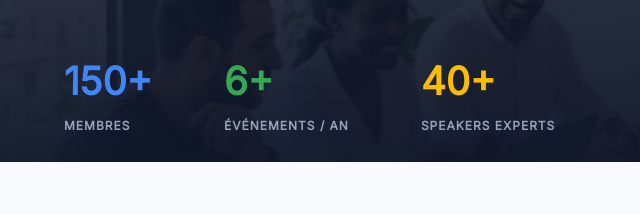
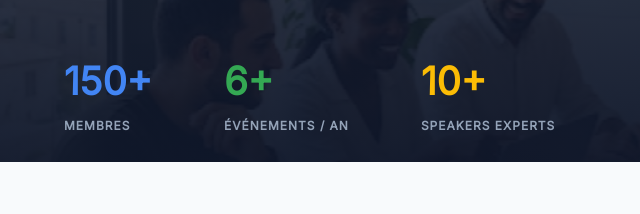
Before and after one commit to GDG-Marseille/demo-repository, a website: page public/a-propos.html in a window 1280 px wide. Shown: the part 265-479 px from the top of the page, 0-640 px from the left. Drawn offline with Linux system fonts and the light colour scheme; no server answers.

Commit message:
Update number of speakers experts to 10

```diff
--- a/public/a-propos.html
+++ b/public/a-propos.html
@@ -32,7 +32,7 @@
                             <span class="stat-label">ÉVÉNEMENTS / AN</span>
                         </div>
                         <div class="apropos-stat-item">
-                            <span class="stat-number">40+</span>
+                            <span class="stat-number">10+</span>
                             <span class="stat-label">SPEAKERS EXPERTS</span>
                         </div>
                     </div>
```
